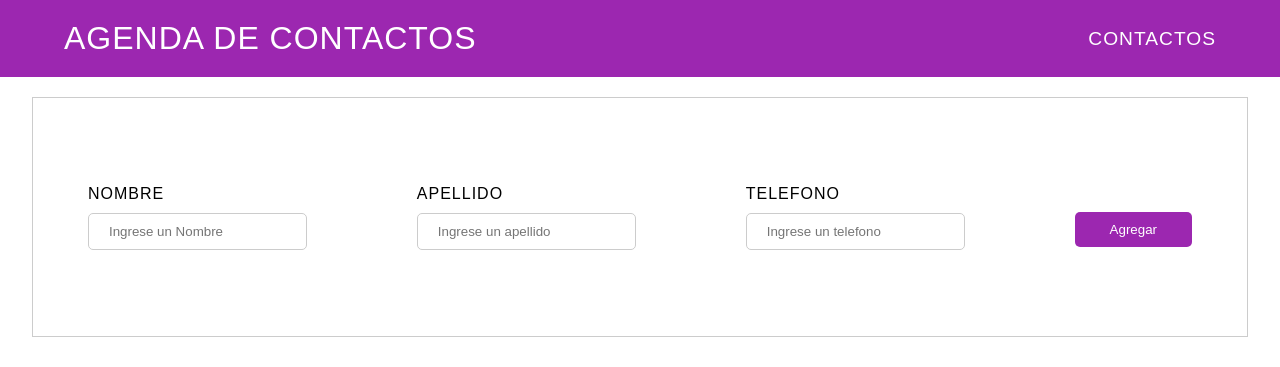
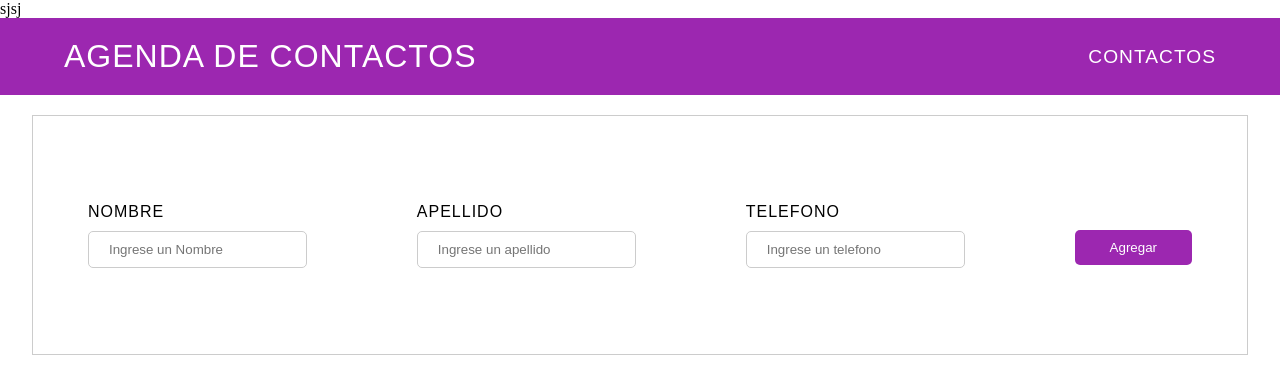
Before and after one commit to maximiliano-20/Agenda-de-Contactos, a PHP site: page / in a window 1280 px wide. Shown: the top 367 px of the page. Run offline with PHP 8.4, Linux system fonts and the light colour scheme.

Commit message:
Agregando index PHP

```diff
--- a/index.php
+++ b/index.php
@@ -9,7 +9,7 @@
 
 
 
-
+<header>sjsj</header>
 <header class="header">
 
 	<nav class="menu">
```
